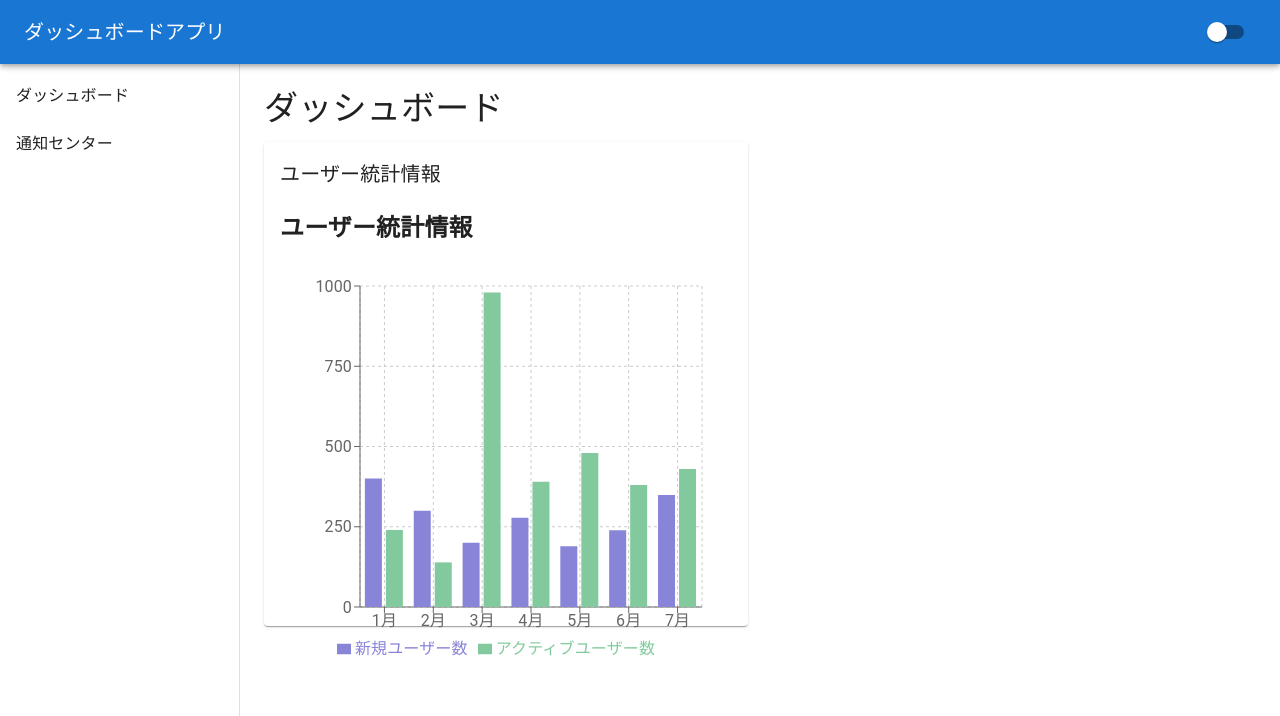
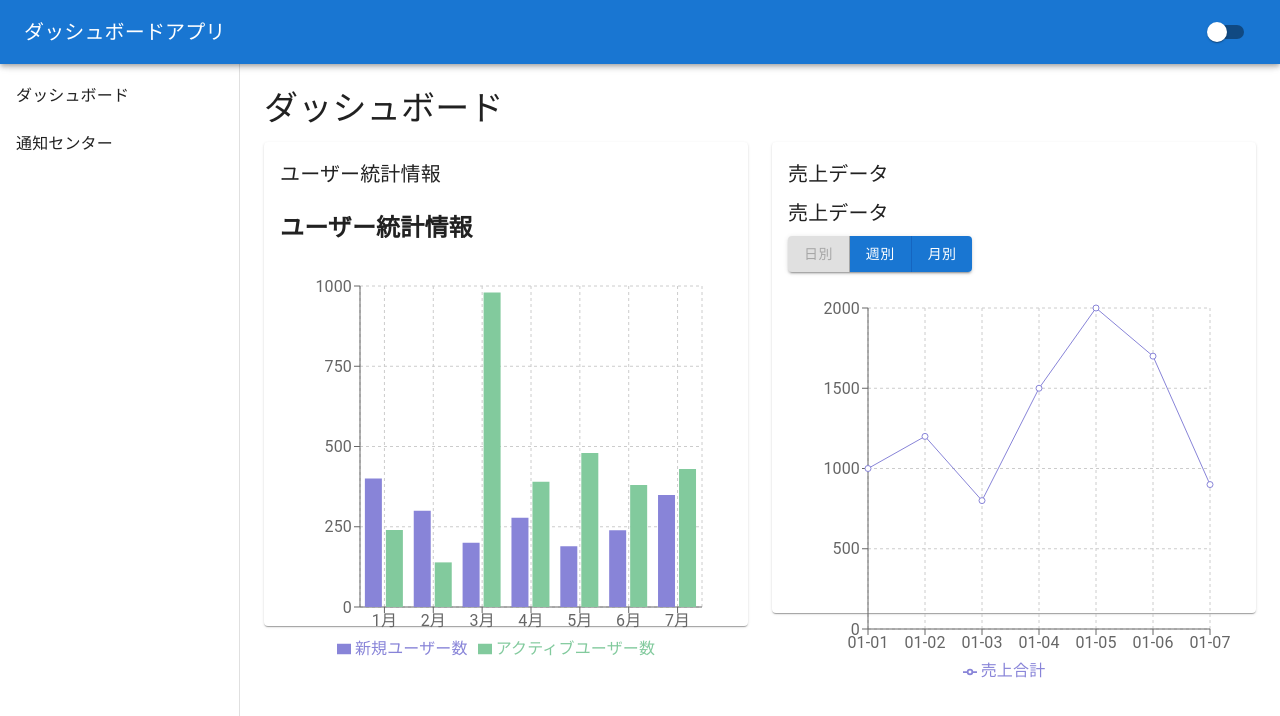
Before and after one commit to FOXHOUND-Ogasawara/dashboard-app, a React (Vite) app: page / in a window 1280 px wide. Shown: the top 716 px of the page. Built offline with nearby package versions, Linux system fonts and the light colour scheme.

Commit message:
SalesChart.tsxを作成しました

```diff
--- /dev/null
+++ b/src/components/SalesChart.tsx
@@ -0,0 +1,53 @@
+import React, { useState } from 'react';
+import { LineChart, Line, XAxis, YAxis, CartesianGrid, Tooltip, Legend, ResponsiveContainer } from 'recharts';
+import { dailySalesData, weeklySalesData, monthlySalesData } from '../data/salesData';
+import { Button, ButtonGroup, Typography } from '@mui/material';
+
+const SalesChart: React.FC = () => {
+  const [dataType, setDataType] = useState<'daily' | 'weekly' | 'monthly'>('daily');
+
+  // データを切り替える関数
+  const getData = () => {
+    switch (dataType) {
+      case 'daily':
+        return dailySalesData;
+      case 'weekly':
+        return weeklySalesData;
+      case 'monthly':
+        return monthlySalesData;
+      default:
+        return dailySalesData;
+    }
+  };
+
+  return (
+    <div style={{ width: '100%', height: 400 }}>
+      <Typography variant="h6" gutterBottom>
+        売上データ
+      </Typography>
+      <ButtonGroup variant="contained" color="primary" style={{ marginBottom: '16px' }}>
+        <Button onClick={() => setDataType('daily')} disabled={dataType === 'daily'}>
+          日別
+        </Button>
+        <Button onClick={() => setDataType('weekly')} disabled={dataType === 'weekly'}>
+          週別
+        </Button>
+        <Button onClick={() => setDataType('monthly')} disabled={dataType === 'monthly'}>
+          月別
+        </Button>
+      </ButtonGroup>
+      <ResponsiveContainer>
+        <LineChart data={getData()} margin={{ top: 20, right: 30, left: 20, bottom: 5 }}>
+          <CartesianGrid strokeDasharray="3 3" />
+          <XAxis dataKey="label" />
+          <YAxis />
+          <Tooltip />
+          <Legend />
+          <Line type="linear" dataKey="sales" name="売上合計" stroke="#8884d8" />
+        </LineChart>
+      </ResponsiveContainer>
+    </div>
+  );
+};
+
+export default SalesChart;
--- a/src/pages/Dashboard.tsx
+++ b/src/pages/Dashboard.tsx
@@ -1,6 +1,7 @@
 import { Grid, Paper, Typography } from '@mui/material';
 import React from 'react';
 import UserStatsChart from '../components/UserStatsChart'; // UserStatsChartをインポート
+import SalesChart from '../components/SalesChart'; // SalesChartをインポート
 
 const Dashboard: React.FC = () => {
   return (
@@ -17,6 +18,14 @@ const Dashboard: React.FC = () => {
             <UserStatsChart />
           </Paper>
         </Grid>
+        <Grid item xs={12} md={6}>
+          <Paper sx={{ p: 2 }}>
+            <Typography variant="h6" gutterBottom>
+              売上データ
+            </Typography>
+            <SalesChart />
+          </Paper>
+        </Grid>
       </Grid>
     </div>
   );
```
